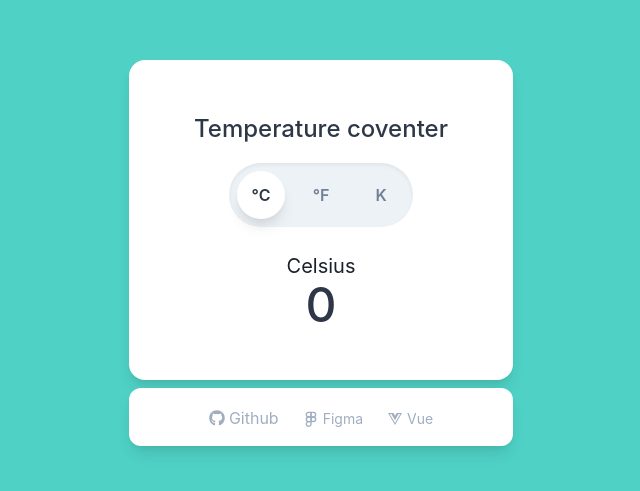
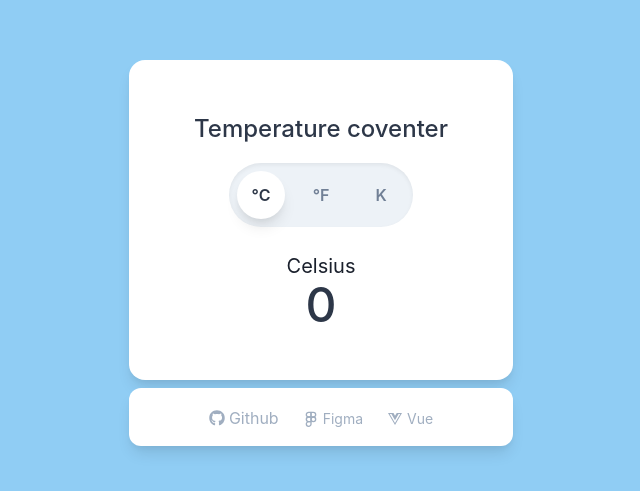
Before and after one commit to indexhui/react-temperature-converter, a React (Create React App) app: page / in a window 1280 px wide. Shown: the part 143-634 px from the top of the page, without its empty margins (319-959 px from the left). Built offline with nearby package versions, Linux system fonts and the light colour scheme.

Commit message:
fix useEffect setColor

```diff
--- a/src/App.js
+++ b/src/App.js
@@ -71,7 +71,10 @@ function App() {
   useEffect(() => {
     if (tem.celsius > 28) {
       setColor('red.300');
-    } else if (tem.celsius < 28) {
+    } else if (tem.celsius < 20) {
+      setColor('blue.200');
+    } else {
+      setColor('yellow.200');
     }
   }, [tem.celsius]);
 
```
